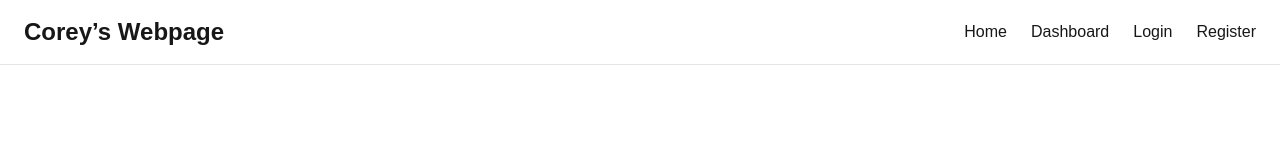
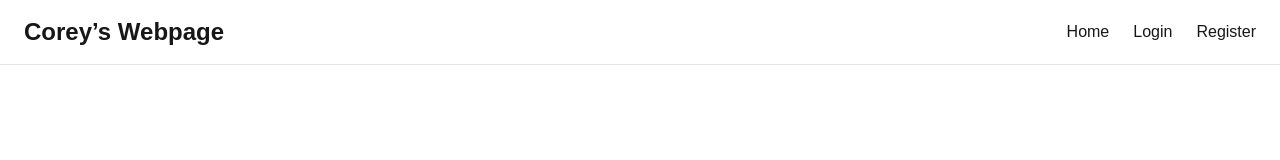
Before and after one commit to Corey-Yule/ExpenseWebPage, a Next.js app: page /login/register in a window 1280 px wide. Shown: the top 160 px of the page. Built offline with nearby package versions, Linux system fonts and the light colour scheme; no server answers.

Commit message:
Quick fix on the register page having a dashboard option!

```diff
--- a/src/app/auth/Confirm/page.jsx
+++ b/src/app/auth/Confirm/page.jsx
@@ -1,10 +1,20 @@
+import { Suspense } from "react"
+
+export default function ConfirmEmailPage() {
+  return (
+    <Suspense fallback={<div>Loading...</div>}>
+      <ConfirmEmail />
+    </Suspense>
+  )
+}
+
 "use client"
 
 import { useEffect, useState } from "react"
 import { useSearchParams, useRouter } from "next/navigation"
 import { supabase } from "../../../lib/supabaseClient"
 
-export default function ConfirmEmailPage() {
+function ConfirmEmail() {
   const [status, setStatus] = useState("Verifying...")
   const searchParams = useSearchParams()
   const router = useRouter()
--- a/src/app/login/register/page.jsx
+++ b/src/app/login/register/page.jsx
@@ -40,7 +40,6 @@
         <div className="text-2xl font-bold">Corey’s Webpage</div>
         <nav className="space-x-6">
           <a href="/" className="hover:underline">Home</a>
-          <a href="/dashboard" className="hover:underline">Dashboard</a>
           <a href="/login" className="hover:underline">Login</a>
           <a href="/login/register" className="hover:underline">Register</a>
         </nav>
```
